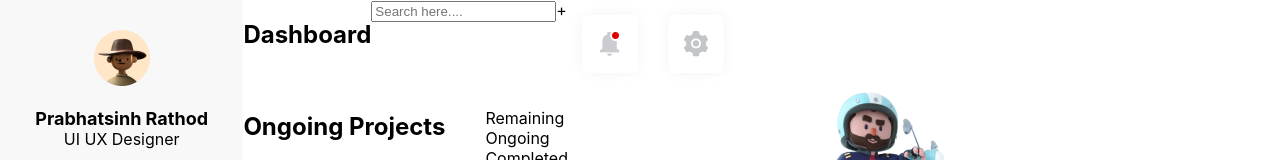
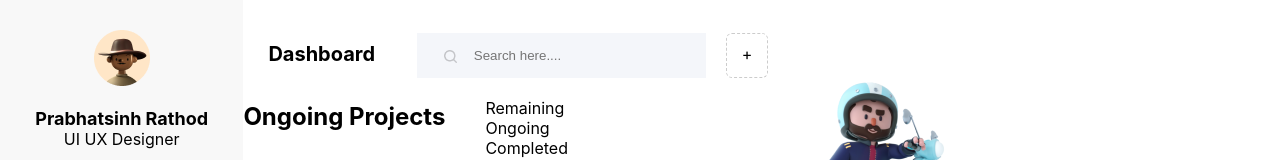
Before and after one commit to Olabisim/LEAD_SOLUTION_CHALLENGE, a React (Create React App) app: page / in a window 1280 px wide. Shown: the top 160 px of the page. Built offline with nearby package versions, Linux system fonts and the light colour scheme.

Commit message:
nav component nav done

```diff
--- a/src/components/Dashboard/Dashboard.js
+++ b/src/components/Dashboard/Dashboard.js
@@ -5,6 +5,7 @@ import Nav from './Nav';
 
 const Dashboard = () => {
         return (
+                // <div style={{paddingLeft: '25px'}}>
                 <div>
                         <Nav />
                         <Main />
--- a/src/components/Dashboard/Nav.js
+++ b/src/components/Dashboard/Nav.js
@@ -1,23 +1,31 @@
 import React from 'react'
+import '../styles/nav.css'
 
 
 const Nav = () => {
         return (
-                <div style={{display: "flex"}}>
+                <div className="root_nav">
                         <h2>Dashboard</h2>
 
-                        <div>
+                        <div className='inner_root_nav'>
+                                <div>
 
-                                <input type="text" placeholder='Search here....' />
+                                        <span>
+                                                <img src='../../../search.png' alt="search" />
+                                        </span>
+                                        <input type="text" placeholder='Search here....' />
+                                </div>
                                 <span>+</span>
                         </div>
 
-                        <div>
-                                <img src="../../bell.png" alt="bell" />
-                                <img src="../../settings.png" alt="settings" />
-                        </div>
                 </div>
         )
 }
 
 export default Nav;
+
+
+// <div>
+// <img src="../../bell.png" alt="bell" />
+// <img src="../../settings.png" alt="settings" />
+// </div>
--- /dev/null
+++ b/src/components/styles/nav.css
@@ -0,0 +1,52 @@
+.root_nav {
+        display: flex;
+        justify-content: space-between;
+        justify-content: space-between;
+        width: 500px;
+        padding-left: 25px;
+        margin-top: 25px;
+}
+.root_nav h2{
+        font-style: normal;
+        font-weight: 700;
+        font-size: 20px;
+}
+
+.inner_root_nav {
+        /* margin-top: 20px; */
+        display: flex;
+        margin-top: 8px;
+}
+
+.inner_root_nav > span {
+        border: 1px dashed rgba(0, 0, 0, 0.2);
+        padding: 10px 15px 10px 15px;
+        height: 45px;
+        box-sizing: border-box;
+        border-radius: 6px;
+        margin-left: 20px;
+}
+
+.inner_root_nav div{
+        background: #F4F6FA;
+        display: flex;
+        padding: 0 30px 0 10px;
+        height: 45px;
+
+}
+
+.inner_root_nav div span img{
+        /* margin-top: 30px; */
+        padding: 17px;
+}
+
+.inner_root_nav input{
+        padding: 0 20px 0 20px;
+        border: none;
+        background: #F4F6FA;
+        padding: 10px 25px 10px 0px;
+}
+
+.inner_root_nav img{
+        height: 13px;
+}
```
Also changed, not shown: public/search.png (added).
